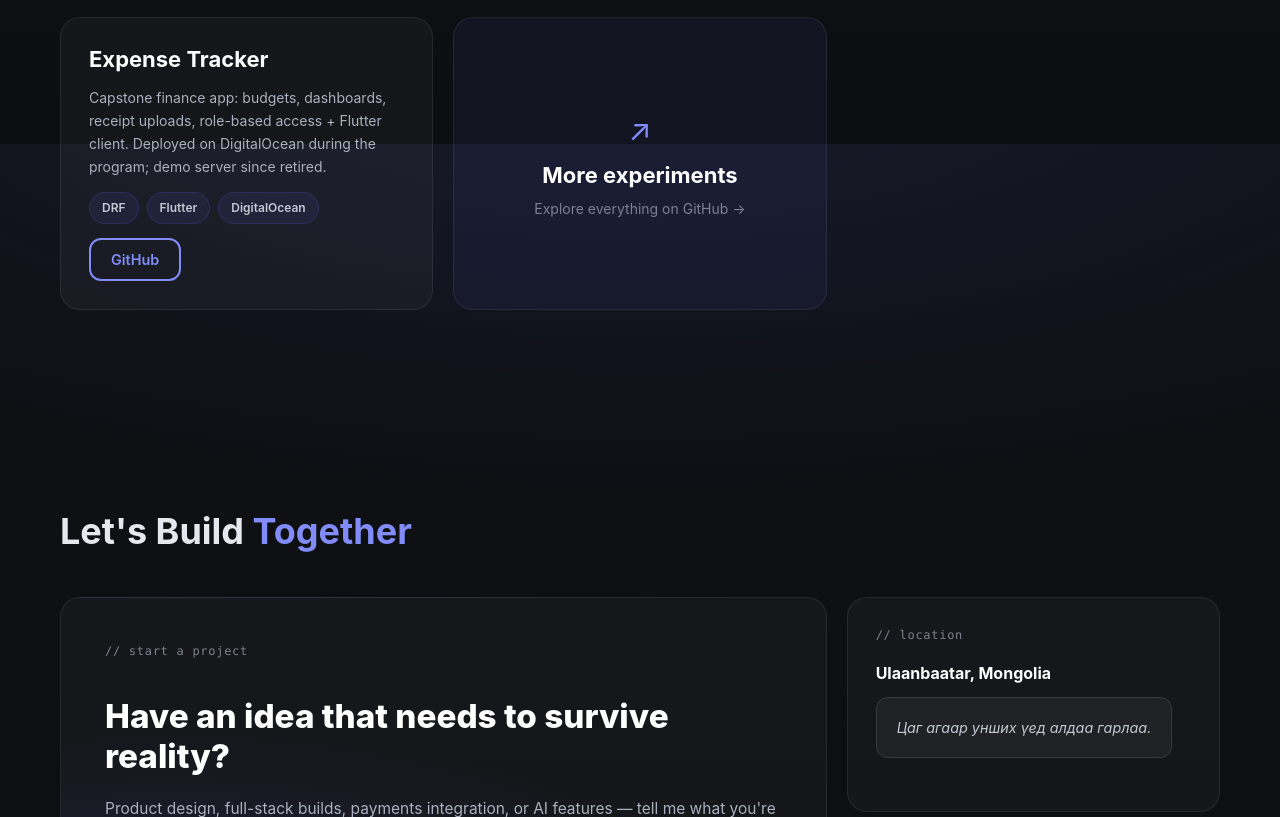
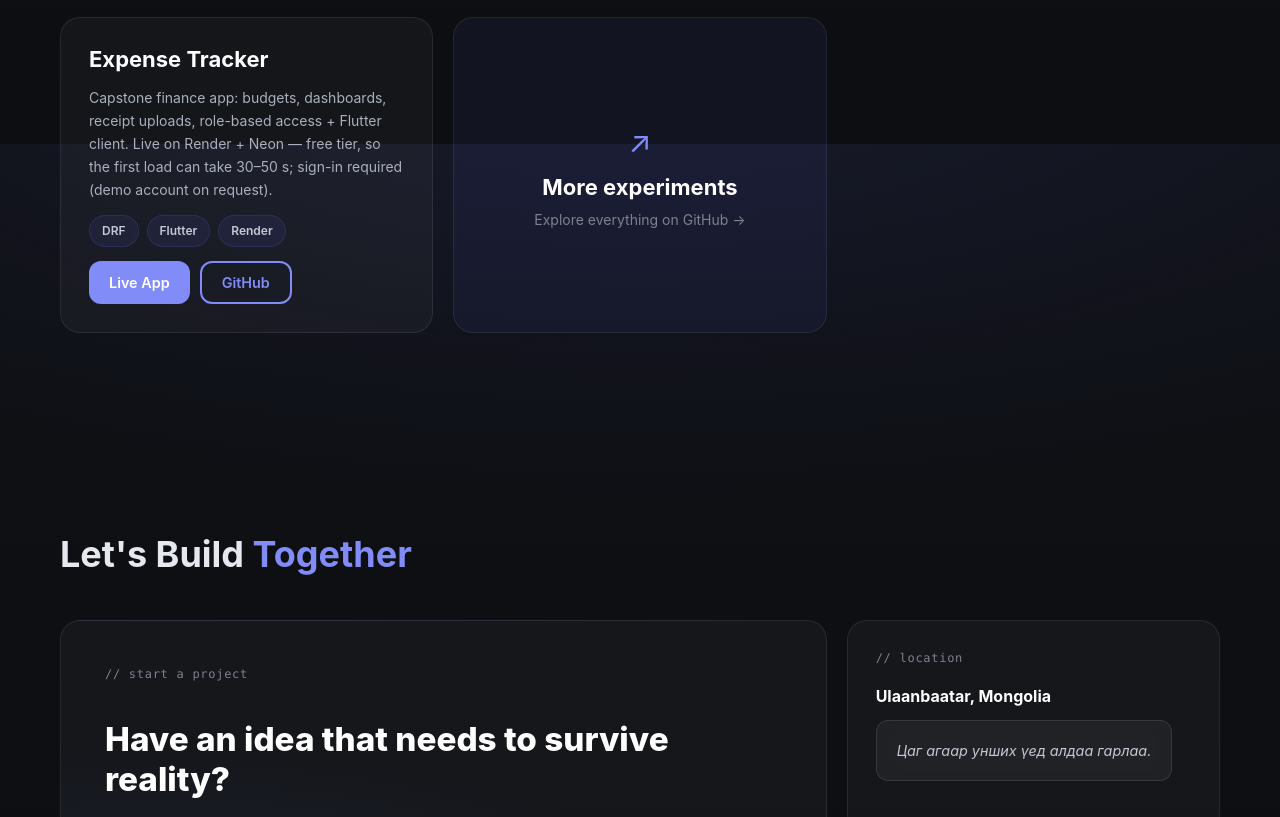
Before and after one commit to uadiya1012-cyber/adiya-portfolio, a website built with Vite: page index.html in a window 1280 px wide. Shown: the part 3856-4673 px from the top of the page. Built offline with nearby package versions, Linux system fonts and the light colour scheme; no server answers.

Commit message:
Expense Tracker картанд Render + Neon дээрх live линк нэмэв
Capstone апп 2026-09-22-нд https://capstone-expense-tracker-c9g1.onrender.com
дээр live болсон тул "demo server since retired" бичээсийг сольж, "Live App"
товч нэмэв. Линк /accounts/ руу очно (/accounts/login/ нь 404 буцаадаг).
Үнэгүй Render instance 15 мин идэвхгүй бол унтдаг тул "first load can take
30–50 s" гэж анхааруулав; live дээр SMTP тохироогүй тул бүртгүүлэх боломжгүй —
"sign-in required (demo account on request)" гэж бичив. DigitalOcean chip →
Render; CV-ийн мөрөнд одоогийн байдлыг нэмэв.

```diff
--- a/index.html
+++ b/index.html
@@ -455,14 +455,23 @@
               </div>
               <p class="work-desc">
                 Capstone finance app: budgets, dashboards, receipt uploads,
-                role-based access + Flutter client. Deployed on DigitalOcean
-                during the program; demo server since retired.
+                role-based access + Flutter client. Live on Render + Neon —
+                free tier, so the first load can take 30–50 s; sign-in
+                required (demo account on request).
               </p>
               <div class="chip-row">
                 <span class="chip">DRF</span><span class="chip">Flutter</span
-                ><span class="chip">DigitalOcean</span>
+                ><span class="chip">Render</span>
               </div>
               <div class="work-links">
+                <a
+                  href="https://capstone-expense-tracker-c9g1.onrender.com/accounts/"
+                  target="_blank"
+                  rel="noopener noreferrer"
+                  class="btn btn--primary btn--small"
+                  title="Free Render instance sleeps when idle — first load can take 30–50 s"
+                  >Live App</a
+                >
                 <a
                   href="https://github.com/uadiya1012-cyber/capstone_project"
                   target="_blank"
@@ -690,8 +699,9 @@
                   </div>
                   <p class="cv-text">
                     Personal finance app with budgets, dashboards, receipt
-                    uploads, and role-based access, deployed on DigitalOcean
-                    with a Flutter mobile client.
+                    uploads, and role-based access, with a Flutter mobile
+                    client. Deployed on DigitalOcean during the program; now
+                    live on Render + Neon.
                   </p>
                 </div>
               </div>
```
